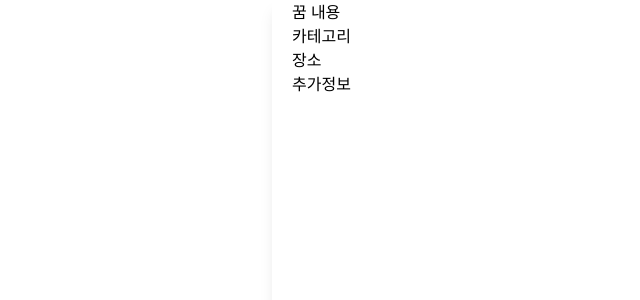
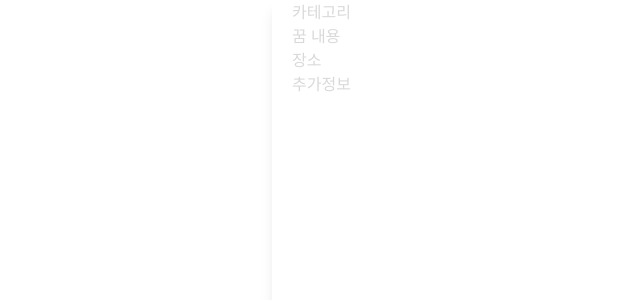
Before and after one commit to ggumms/ggumtle, a React (Vite) app in the folder frontend/: page /bucket/write in a window 1280 px wide. Shown: the top 300 px of the page, without its empty margins (173-813 px from the left). Built offline with nearby package versions, Linux system fonts and the light colour scheme.

Commit message:
[FE] Style #8: NavigationHeader에 isActive를 이용해서 활성화 스타일 적용

```diff
--- a/frontend/src/components/NavigationHeader.tsx
+++ b/frontend/src/components/NavigationHeader.tsx
@@ -12,7 +12,14 @@ const NavigationHeader = ({ headerData }: NavigationHeaderProps) => {
 			{headerData.map((headerItem, index) => {
 				return (
 					<li key={`hedaer-${index}`}>
-						<NavLink to={headerItem.path}>{headerItem.name}</NavLink>
+						<NavLink
+							to={headerItem.path}
+							className={({ isActive }) =>
+								isActive ? 'text-[#454645] font-[700]' : 'text-[#D9D9D9]'
+							}
+						>
+							{headerItem.name}
+						</NavLink>
 					</li>
 				)
 			})}
--- a/frontend/src/router.tsx
+++ b/frontend/src/router.tsx
@@ -72,8 +72,8 @@ const router = createBrowserRouter([
 			</DefaultLayout>
 		),
 		children: [
+			{ path: 'category', element: <CategoryInfo /> },
 			{ path: 'main', element: <MainInfo /> },
-			{ path: 'category', element: <CategoryInfo /> },
 			{ path: 'place', element: <PlaceInfo /> },
 			{ path: 'additional', element: <AdditionalInfo /> },
 		],
@@ -84,8 +84,8 @@ const router = createBrowserRouter([
 // export const addBucketHeaderList = () => {
 // }
 export const addBucketHeaderList: MultiPageHeaderInfo[] = [
+	{ name: '카테고리', path: 'category' },
 	{ name: '꿈 내용', path: 'main' },
-	{ name: '카테고리', path: 'category' },
 	{ name: '장소', path: 'place' },
 	{ name: '추가정보', path: 'additional' },
 ]
```
